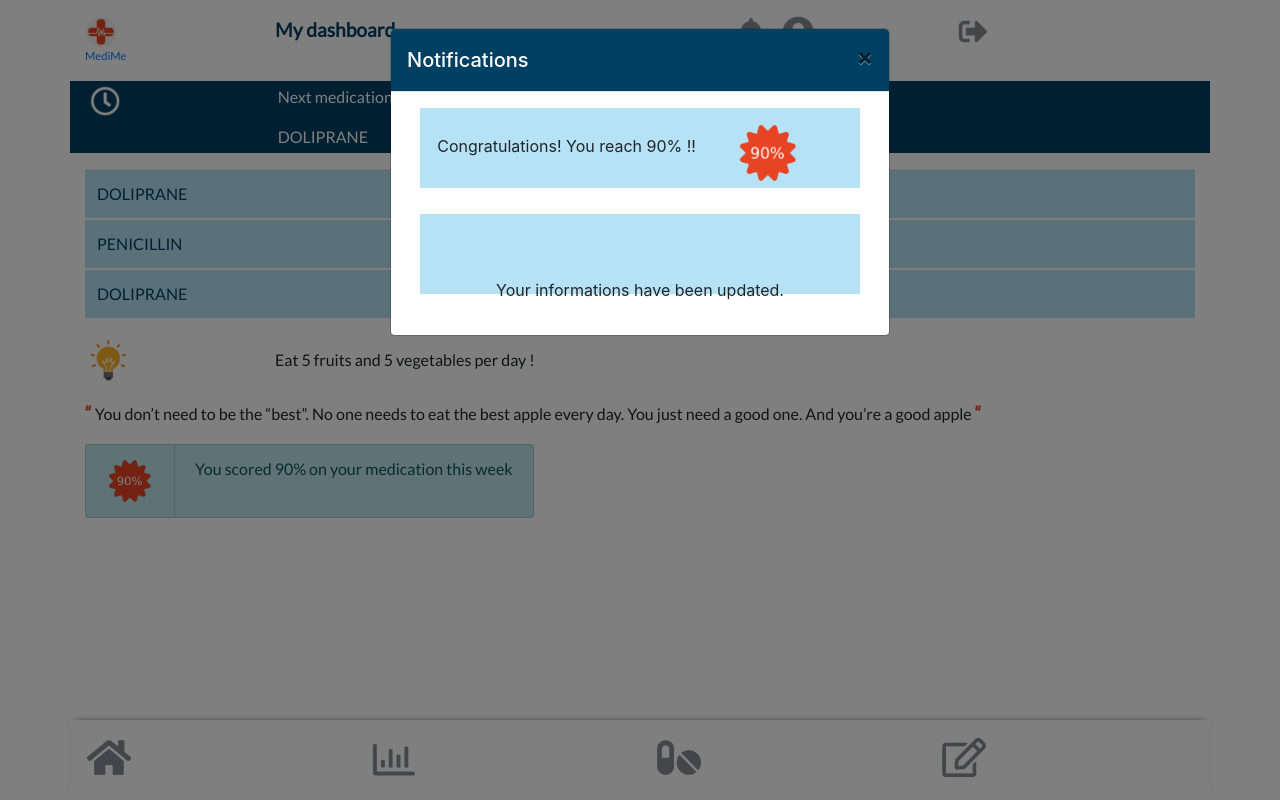
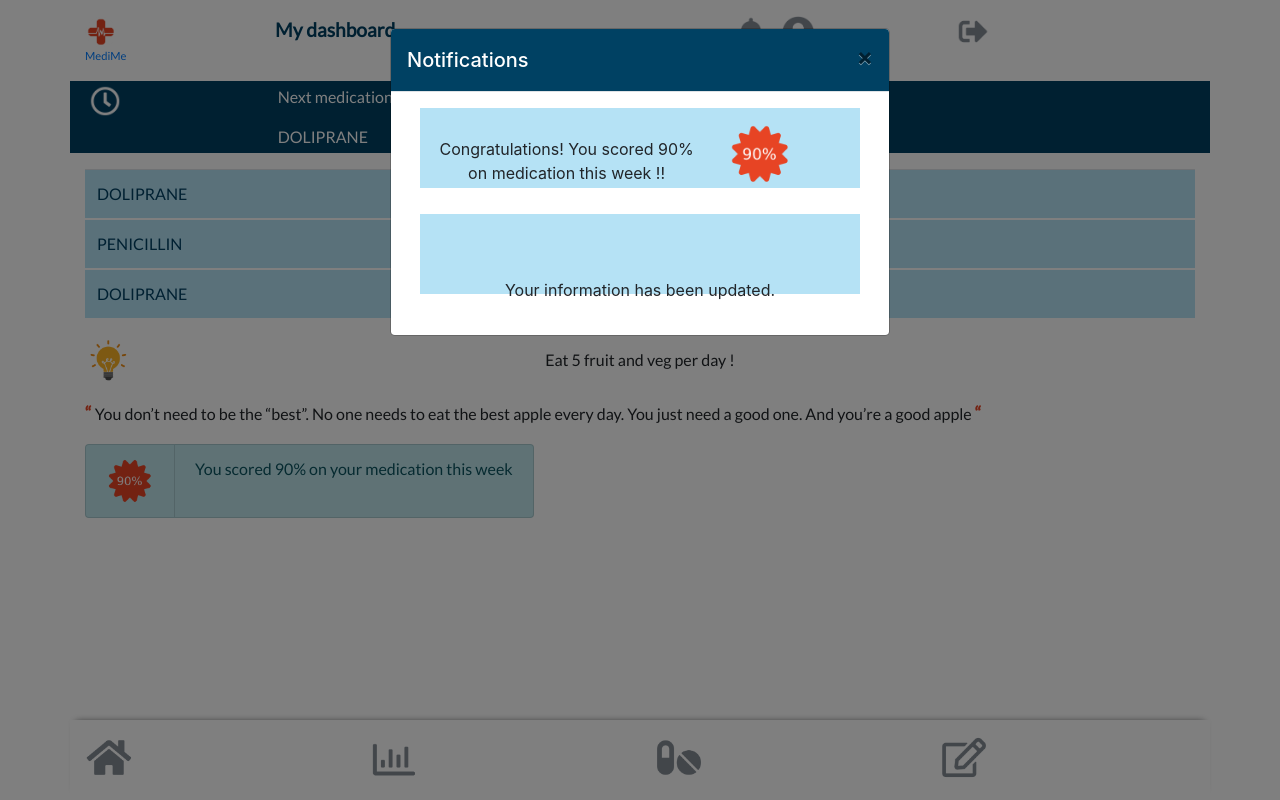
Before and after one commit to christellec64/doctolib_24.06.20_ACAT-ON, a React (Create React App) app in the folder doctolib/: page /dashboard in a window 1280 px wide. Both pictures are taken after a click on the picture 751 px from the left and 34 px from the top of the page. Built offline with nearby package versions, Linux system fonts and the light colour scheme.

Commit message:
updated english and changed logo to white

```diff
--- a/doctolib/src/components/ContentDashboard.jsx
+++ b/doctolib/src/components/ContentDashboard.jsx
@@ -38,7 +38,7 @@ function ContentDashboard() {
 
       <Row className={styles.advice}>
         <Col xs='2'><img src={bulb} alt='light' className={styles.bulbImage}/></Col>
-        <Col xs='10' className={styles.adviceText}>Eat 5 fruits and 5 vegetables per day !</Col>
+        <Col xs='8' className={styles.adviceText}>Eat 5 fruit and veg per day !</Col>
       </Row>
 
       <Row className={styles.quote}>
--- a/doctolib/src/components/ContentDashboard.module.css
+++ b/doctolib/src/components/ContentDashboard.module.css
@@ -35,7 +35,9 @@
 }
 
 .adviceText {
-  align-self: center;
+  display: flex;
+  justify-content: center;
+  align-items: center;
 }
 
 .bulbImage {
--- a/doctolib/src/components/ModalNotif.jsx
+++ b/doctolib/src/components/ModalNotif.jsx
@@ -30,12 +30,12 @@ const ModalNotif = () => {
         </ModalHeader>
         <ModalBody>
           <Row className={styles.p}>
-            <Col xs="8" className={styles.p2}>Congratulations! You reach 90% !!</Col>
-            <Col xs="3">
+            <Col xs="8" className={styles.p2}>Congratulations! You scored 90% on medication this week !!</Col>
+            <Col xs="3" className={styles.badgeCol}>
               <img className={styles.badge} src={badge} alt="badge" />
             </Col>
           </Row>
-          <p className={styles.p3}>Your informations have been updated.</p>
+          <p className={styles.p3}>Your information has been updated.</p>
         </ModalBody>
       </Modal>
     </div>
--- a/doctolib/src/components/ModalNotif.module.css
+++ b/doctolib/src/components/ModalNotif.module.css
@@ -16,7 +16,13 @@
 }
 .p2 {
     padding-top : 1vw;
+    display: flex;
+    align-items: center;
 
+}
+.badgeCol{
+    display: flex;
+    align-items: center;
 }
 .badge {
     width : 4rem;
--- a/doctolib/src/components/Navbar.jsx
+++ b/doctolib/src/components/Navbar.jsx
@@ -2,7 +2,7 @@ import React from "react";
 
 import styles from "./Navbar.module.css";
 
-import logo from "./img/logo.png";
+import logo from "./img/logowhite.png";
 
 import logout from "./img/logout.png";
 
```
